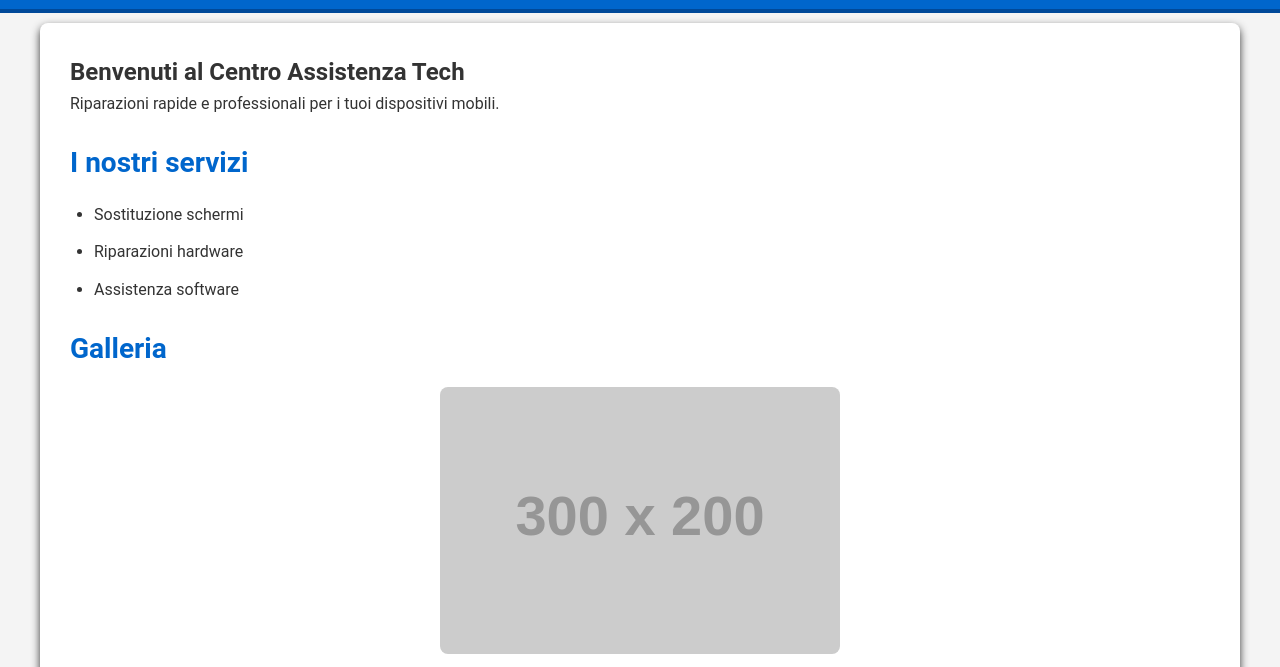
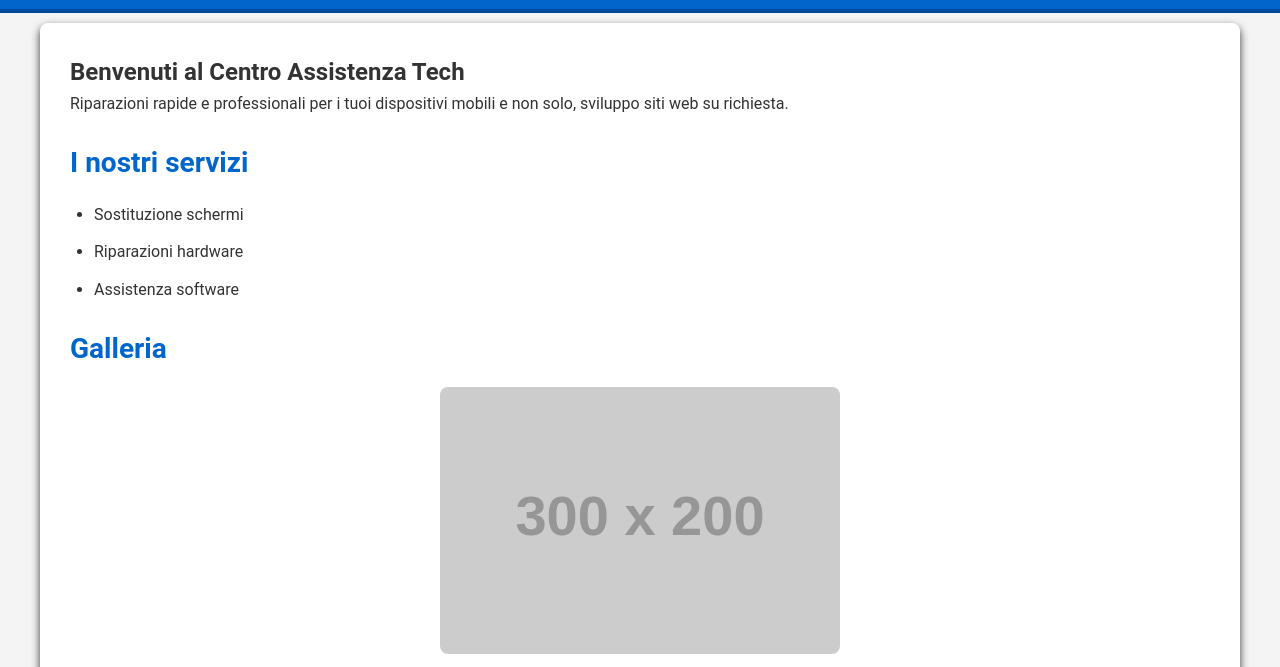
Before and after one commit to AlessioLongobardi/Progetto_centro_assistenza, a plain HTML site: page index.html in a window 1280 px wide. Shown: the part 90-757 px from the top of the page. Drawn offline with Linux system fonts and the light colour scheme; placeholder pictures from the web are drawn by us.

Commit message:
[UPD]index.html
Modifica della presentazione nella home page

```diff
--- a/index.html
+++ b/index.html
@@ -29,7 +29,7 @@
         <!--Introduzione-->
         <section>
             <h1>Benvenuti al Centro Assistenza Tech</h1>
-            <p>Riparazioni rapide e professionali per i tuoi dispositivi mobili.</p>
+            <p>Riparazioni rapide e professionali per i tuoi dispositivi mobili e non solo, sviluppo siti web su richiesta.</p>
         </section>
         <!--Servizi-->
         <section>
```
